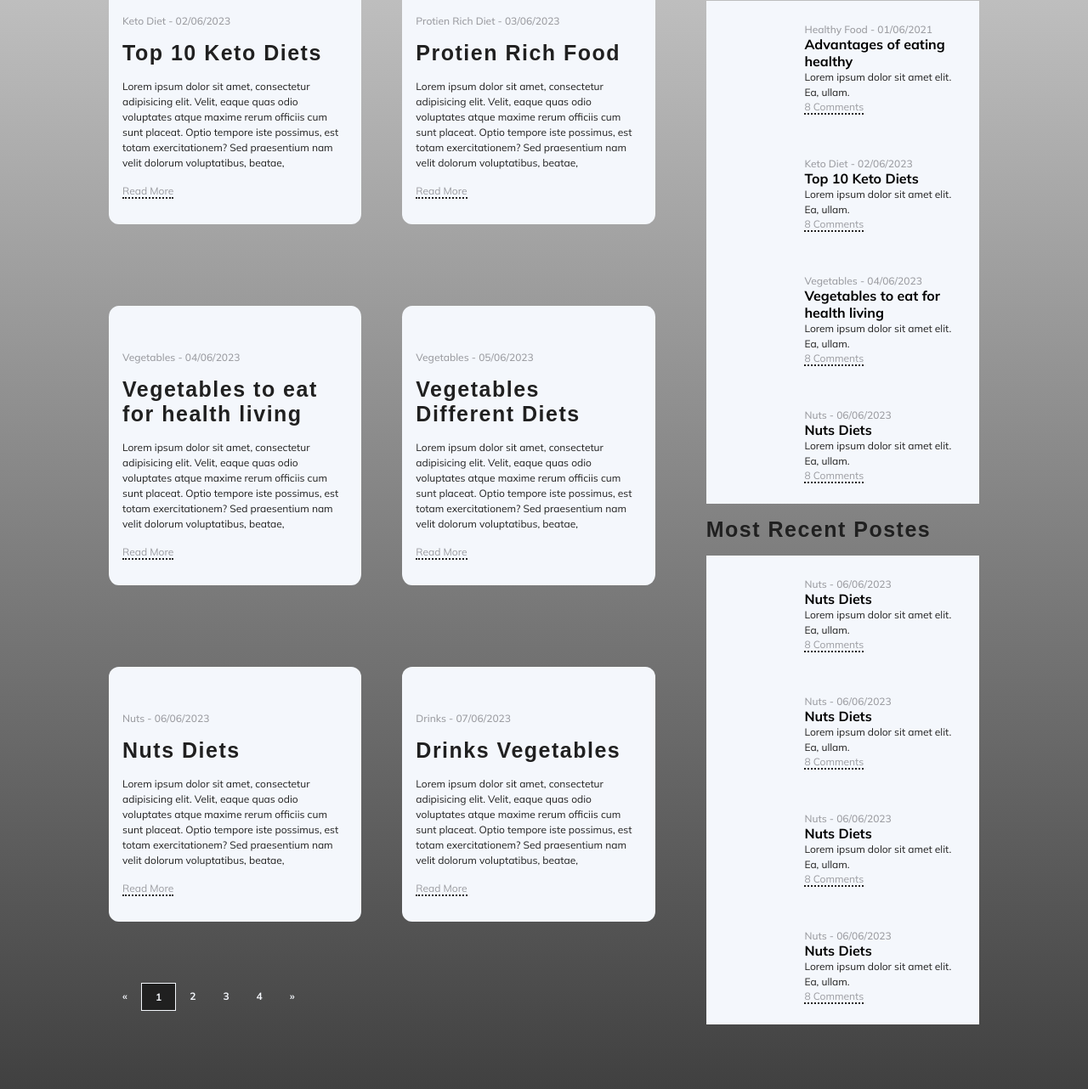
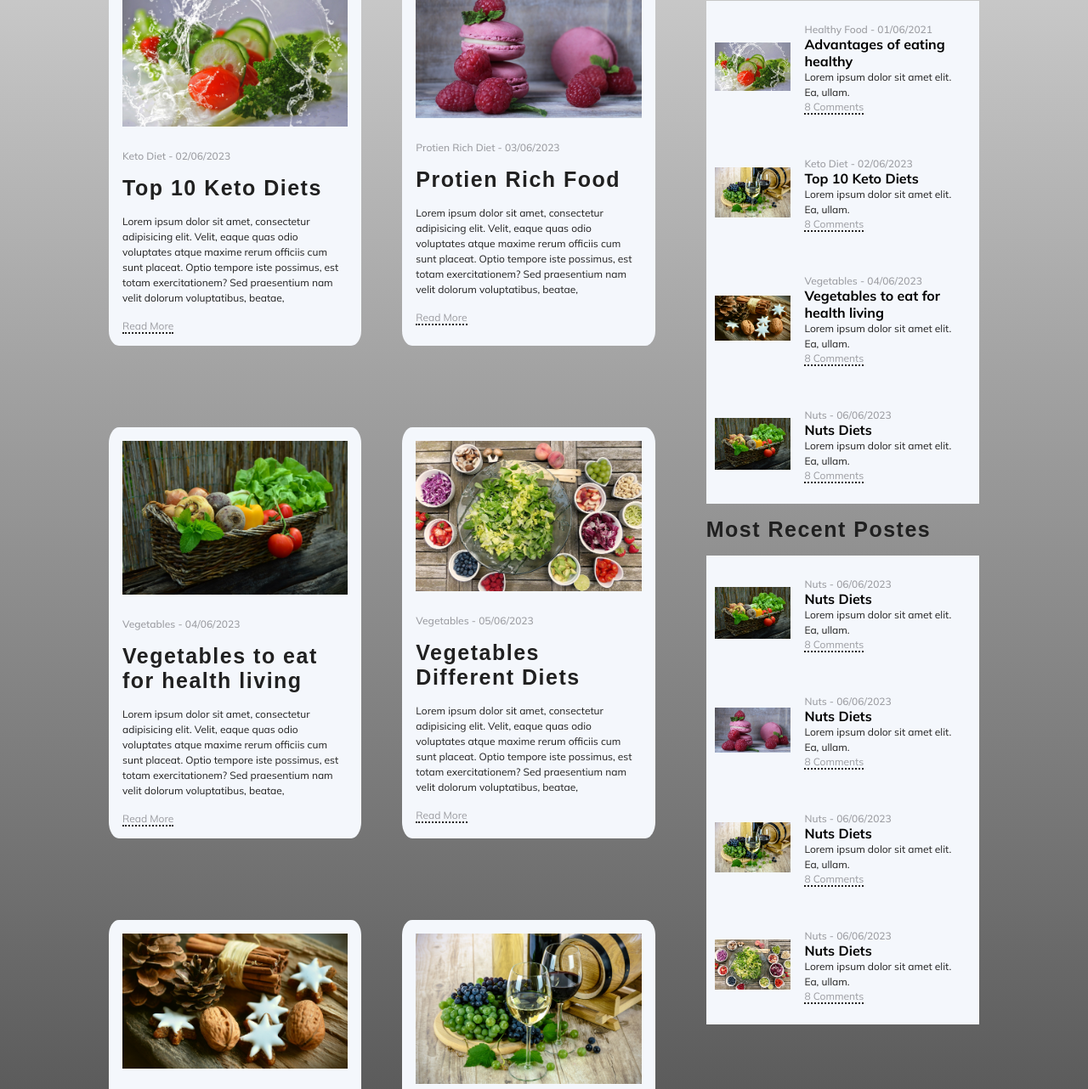
Before and after one commit to Sayed70480/food-Blog, a plain HTML site: page index.html in a window 1280 px wide. Shown: the part 663-1945 px from the top of the page at 85% size. Drawn offline with Linux system fonts and the light colour scheme; files whose address does not match are found by name.

Commit message:
Update index.html

```diff
--- a/index.html
+++ b/index.html
@@ -6,7 +6,7 @@
     <meta http-equiv="X-UA-Compatible" content="IE=edge">
     <meta name="viewport" content="width=device-width, initial-scale=1.0">
     <title>FOOD WEBSITE</title>
-    <link rel="icon" href="images/logo.png">
+    <link rel="icon" href="logo.png">
     <link rel="stylesheet" href="font/icofont/icofont.min.css">
     <link rel="stylesheet" href="style.css">
 
@@ -17,7 +17,7 @@
     <div class="site-container">
         <nav>
             <div class="logo">
-                <img src="images/logo.png" alt="">
+                <img src="logo.png" alt="">
             </div>
             <div class="menu">
                 <a href="#home">Home</a>
@@ -50,7 +50,7 @@
             <div class="blog">
                 <div class="blog-post">
                     <div class="thumbnail">
-                        <img src="images/blog1.jpg" alt="">
+                        <img src="blog1.jpg" alt="">
                     </div>
                     <div class="blog-content">
                         <span>Keto Diet - 02/06/2023</span>
@@ -67,7 +67,7 @@
 
                 <div class="blog-post">
                     <div class="thumbnail">
-                        <img src="images/blog2.jpg" alt="">
+                        <img src="blog2.jpg" alt="">
                     </div>
                     <div class="blog-content">
                         <span>Protien Rich Diet - 03/06/2023</span>
@@ -84,7 +84,7 @@
 
                 <div class="blog-post">
                     <div class="thumbnail">
-                        <img src="images/blog3.jpg" alt="">
+                        <img src="blog3.jpg" alt="">
                     </div>
                     <div class="blog-content">
                         <span>Vegetables - 04/06/2023</span>
@@ -102,7 +102,7 @@
 
                 <div class="blog-post">
                     <div class="thumbnail">
-                        <img src="images/blog4.jpg" alt="">
+                        <img src="blog4.jpg" alt="">
                     </div>
                     <div class="blog-content">
                         <span>Vegetables - 05/06/2023</span>
@@ -119,7 +119,7 @@
 
                 <div class="blog-post">
                     <div class="thumbnail">
-                        <img src="images/blog5.jpg" alt="">
+                        <img src="blog5.jpg" alt="">
                     </div>
                     <div class="blog-content">
                         <span>Nuts - 06/06/2023</span>
@@ -137,7 +137,7 @@
 
                 <div class="blog-post">
                     <div class="thumbnail">
-                        <img src="images/blog6.jpg" alt="">
+                        <img src="blog6.jpg" alt="">
                     </div>
                     <div class="blog-content">
                         <span>Drinks - 07/06/2023</span>
@@ -167,7 +167,7 @@
                     </header>
                     <div class="wrapper">
                         <div class="thumb">
-                            <img src="images/blog1.jpg" alt="">
+                            <img src="blog1.jpg" alt="">
                         </div>
                         <div class="content">
                             <span>Healthy Food - 01/06/2021</span>
@@ -179,7 +179,7 @@
 
                     <div class="wrapper">
                         <div class="thumb">
-                            <img src="images/blog6.jpg" alt="">
+                            <img src="blog6.jpg" alt="">
                         </div>
                         <div class="content">
                             <span>Keto Diet - 02/06/2023</span>
@@ -191,7 +191,7 @@
 
                     <div class="wrapper">
                         <div class="thumb">
-                            <img src="images/blog5.jpg" alt="">
+                            <img src="blog5.jpg" alt="">
                         </div>
                         <div class="content">
                             <span>Vegetables - 04/06/2023</span>
@@ -203,7 +203,7 @@
 
                     <div class="wrapper">
                         <div class="thumb">
-                            <img src="images/blog3.jpg" alt="">
+                            <img src="blog3.jpg" alt="">
                         </div>
                         <div class="content">
                             <span>Nuts - 06/06/2023</span>
@@ -219,7 +219,7 @@
                     </header>
                     <div class="wrapper">
                         <div class="thumb">
-                            <img src="images/blog3.jpg" alt="">
+                            <img src="blog3.jpg" alt="">
                         </div>
                         <div class="content">
                             <span>Nuts - 06/06/2023</span>
@@ -231,7 +231,7 @@
 
                     <div class="wrapper">
                         <div class="thumb">
-                            <img src="images/blog2.jpg" alt="">
+                            <img src="blog2.jpg" alt="">
                         </div>
                         <div class="content">
                             <span>Nuts - 06/06/2023</span>
@@ -243,7 +243,7 @@
 
                     <div class="wrapper">
                         <div class="thumb">
-                            <img src="images/blog6.jpg" alt="">
+                            <img src="blog6.jpg" alt="">
                         </div>
                         <div class="content">
                             <span>Nuts - 06/06/2023</span>
@@ -255,7 +255,7 @@
 
                     <div class="wrapper">
                         <div class="thumb">
-                            <img src="images/blog4.jpg" alt="">
+                            <img src="blog4.jpg" alt="">
                         </div>
                         <div class="content">
                             <span>Nuts - 06/06/2023</span>
@@ -275,7 +275,7 @@
             <div class="footer-top">
                 <div class="left">
                     <h3> About Developer</h3>
-                    <img src="images/creater.png" alt="">
+                    <img src="creater.png" alt="">
                     <p> Created By Syed Sikandar Shah</p>
                     <p>Name syed sikandar shah, Students of BS-SOFTWARE ENGINEERING at University of Swat batch
                         2019-2023 </p>
```
